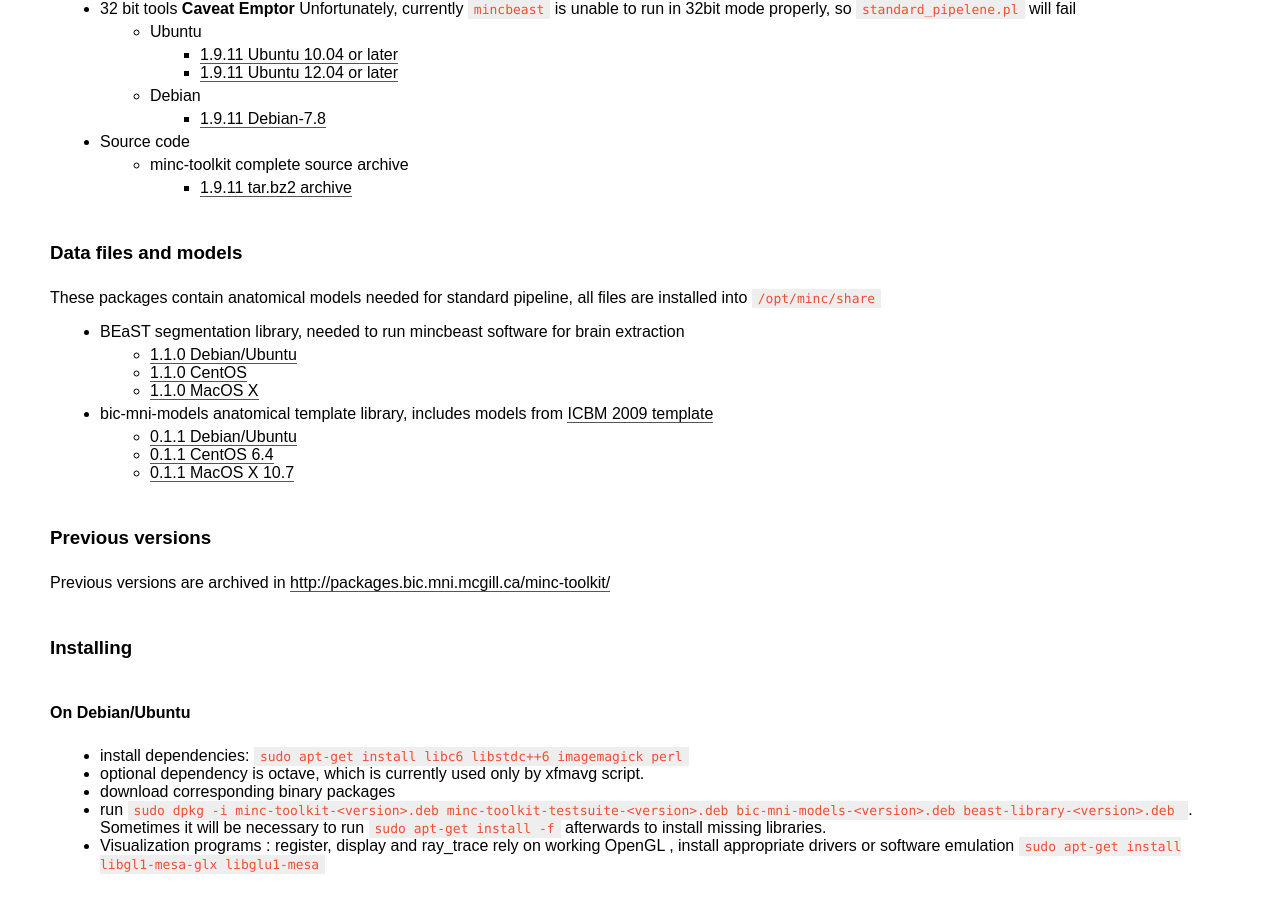
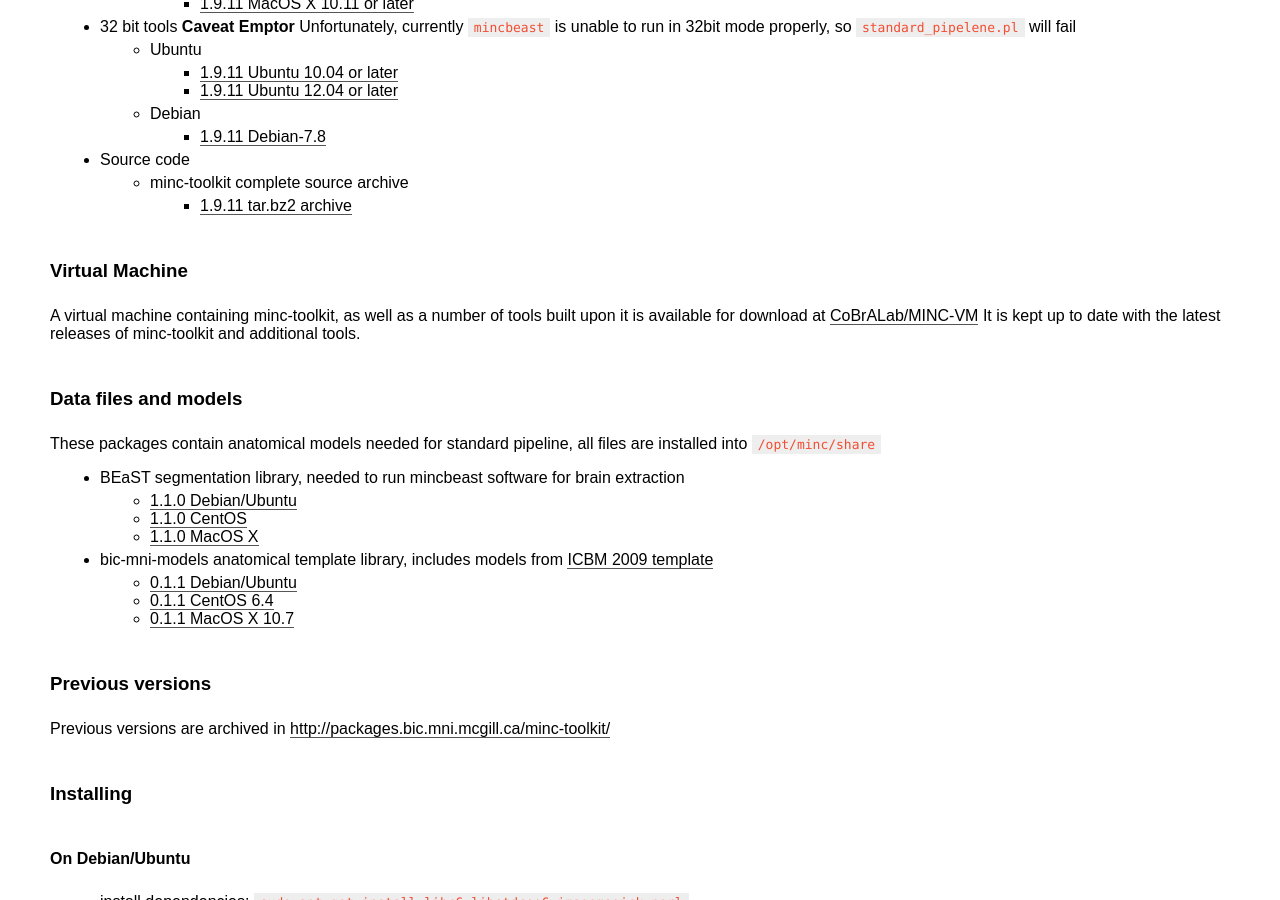
Before and after one commit to BIC-MNI/BIC-MNI.github.io, a Jekyll site: the page built from index.md, in a window 1280 px wide and 900 px high, scrolled down 2299 px. Built offline with Jekyll 4.4.1, drawn with Linux system fonts in a browser that asks for light colours; some web fonts are replaced.

Commit message:
Add virtual machine link

```diff
--- a/index.md
+++ b/index.md
@@ -7,6 +7,7 @@ title: BIC-MNI Software repository
   * [MINC Toolkit versions](#notes-about-versions)
   * Version 1 [Version 1.0.08](#version-10081008-currently-stable)
   * Version 2 [Version 1.9.11](#v2-version-19111911)
+  * [Virtual Machine](#virtual-machine)
   * [Data files and models](#data-files-and-models)
   * [Previous versions](#previous-versions)
   * [Installing](#installing)
@@ -104,6 +105,11 @@ All files will be installed into /opt/minc-itk4 in order to co-exist with versio
   * minc-toolkit complete source archive
     * [1.9.11 tar.bz2 archive](http://packages.bic.mni.mcgill.ca/minc-toolkit/minc-toolkit-v2-1.9.11-20160202.tar.bz2)
 
+### Virtual Machine
+
+A virtual machine containing minc-toolkit, as well as a number of tools built upon it is available for download at [CoBrALab/MINC-VM](https://github.com/CobraLab/MINC-VM)
+It is kept up to date with the latest releases of minc-toolkit and additional tools.
+
 ### Data files and models
 These packages contain anatomical models needed for standard pipeline, all files are installed into `/opt/minc/share`
 
```
